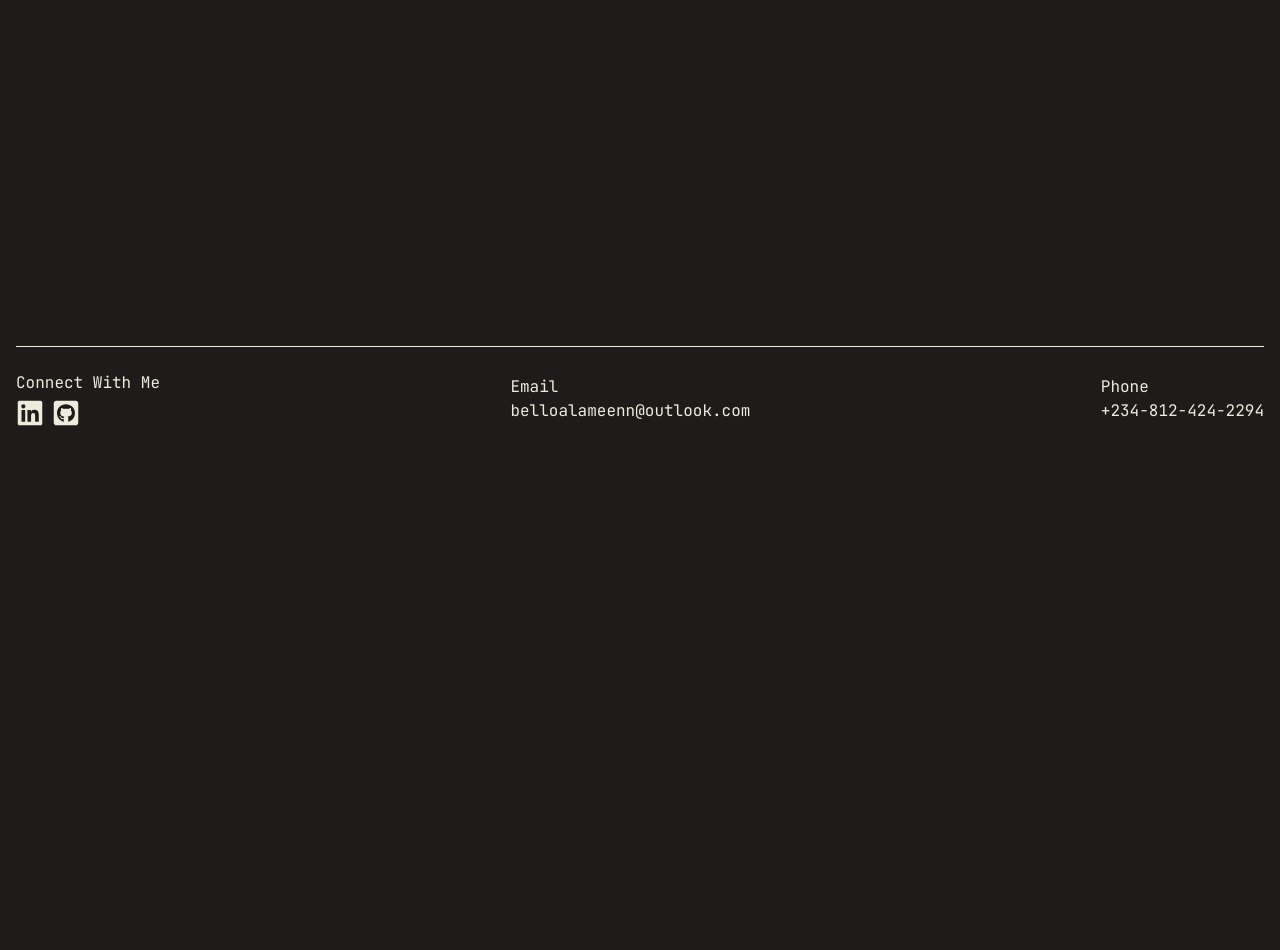
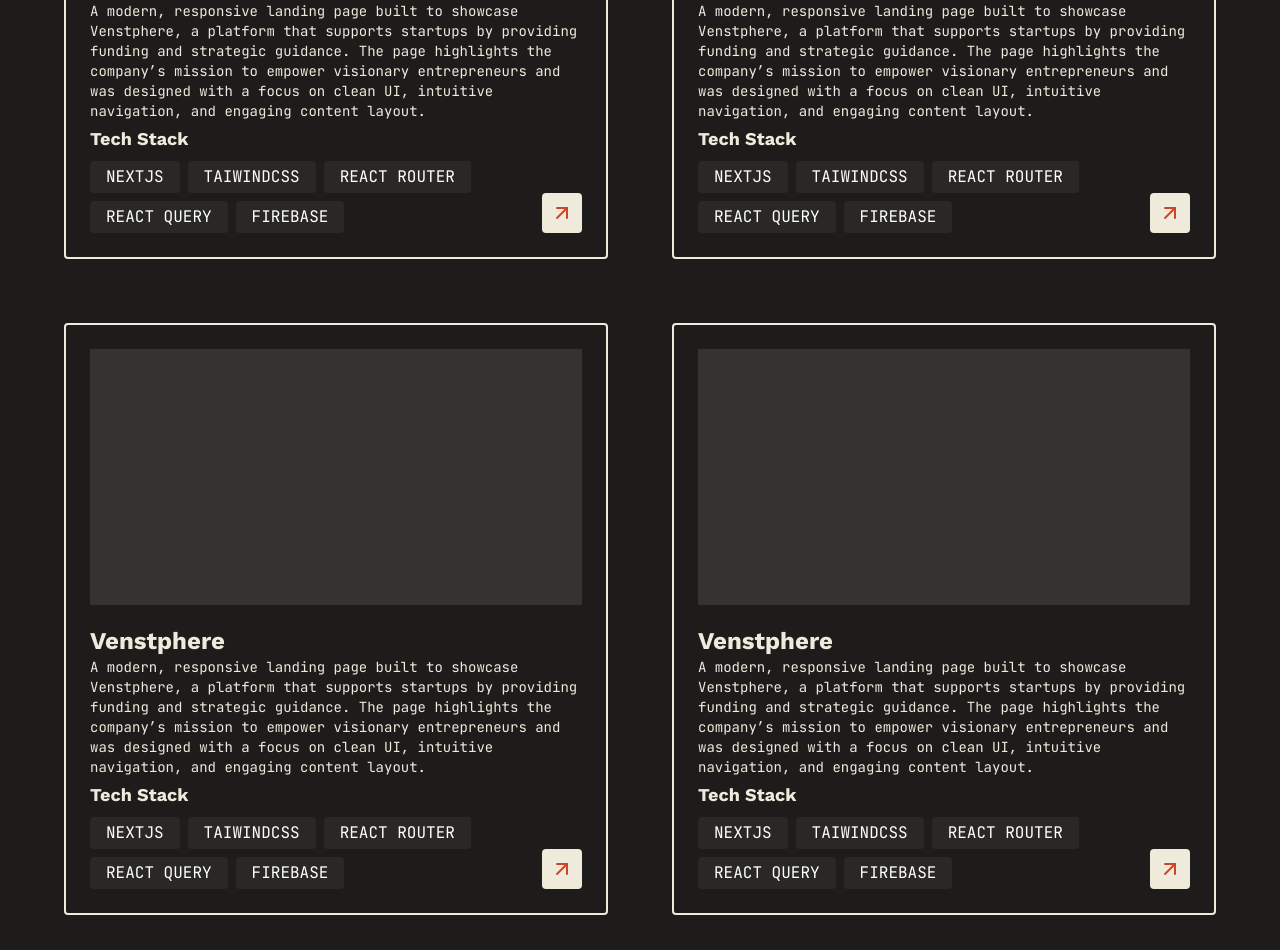
Before and after one commit to bMeen/bmeen, a Next.js app: page /projects in a window 1280 px wide. Shown: the part 582-1532 px from the top of the page. Before the commit the page ends 1033 px from the top, so only its background shows below. Built offline with nearby package versions, Linux system fonts and the light colour scheme.

Commit message:
projects page

```diff
--- /dev/null
+++ b/app/_components/projects/Projects.tsx
@@ -0,0 +1,180 @@
+import Link from "next/link";
+import Tag from "../Tag";
+import { ArrowUpRight } from "lucide-react";
+
+function Projects() {
+  return (
+    <div className="grid grid-cols-1 md:grid-cols-2 gap-10 lg:gap-16">
+      <div className="border-2 p-4 lg:p-6 rounded space-y-5">
+        <div className="w-full h-64 bg-white/10"></div>
+        <div>
+          <h2 className="text-lg lg:text-2xl">Venstphere</h2>
+          <p className="text-sm lg:text-sm">
+            A modern, responsive landing page built to showcase Venstphere, a
+            platform that supports startups by providing funding and strategic
+            guidance. The page highlights the company’s mission to empower
+            visionary entrepreneurs and was designed with a focus on clean UI,
+            intuitive navigation, and engaging content layout.
+          </p>
+          <div className="flex flex-col gap-3 lg:gap-0 lg:flex-row lg:justify-between lg:items-end mt-1">
+            <div>
+              <h3 className="text-base lg:text-lg mb-2">Tech Stack</h3>
+              <ul className="flex gap-2 flex-wrap max-w-sm">
+                <li>
+                  <Tag>Nextjs</Tag>
+                </li>
+                <li>
+                  <Tag>Taiwindcss</Tag>
+                </li>
+                <li>
+                  <Tag>React Router</Tag>
+                </li>
+                <li>
+                  <Tag>React Query</Tag>
+                </li>
+                <li>
+                  <Tag>Firebase</Tag>
+                </li>
+              </ul>
+            </div>
+
+            <Link
+              href=""
+              className="group bg-text p-2 hover:bg-white flex items-center justify-center rounded self-end"
+            >
+              <ArrowUpRight className="text-orange transition-transform duration-300 group-hover:translate-x-1 group-hover:-translate-y-1" />
+            </Link>
+          </div>
+        </div>
+      </div>
+      <div className="border-2  p-4 lg:p-6 rounded space-y-5">
+        <div className="w-full h-64 bg-white/10"></div>
+        <div>
+          <h2 className="text-lg lg:text-2xl">Venstphere</h2>
+          <p className="text-sm lg:text-sm">
+            A modern, responsive landing page built to showcase Venstphere, a
+            platform that supports startups by providing funding and strategic
+            guidance. The page highlights the company’s mission to empower
+            visionary entrepreneurs and was designed with a focus on clean UI,
+            intuitive navigation, and engaging content layout.
+          </p>
+          <div className="flex flex-col gap-3 lg:gap-0 lg:flex-row lg:justify-between lg:items-end mt-1">
+            <div>
+              <h3 className="text-base lg:text-lg mb-2">Tech Stack</h3>
+              <ul className="flex gap-2 flex-wrap max-w-sm">
+                <li>
+                  <Tag>Nextjs</Tag>
+                </li>
+                <li>
+                  <Tag>Taiwindcss</Tag>
+                </li>
+                <li>
+                  <Tag>React Router</Tag>
+                </li>
+                <li>
+                  <Tag>React Query</Tag>
+                </li>
+                <li>
+                  <Tag>Firebase</Tag>
+                </li>
+              </ul>
+            </div>
+
+            <Link
+              href=""
+              className="group bg-text p-2 hover:bg-white flex items-center justify-center rounded self-end"
+            >
+              <ArrowUpRight className="text-orange transition-transform duration-300 group-hover:translate-x-1 group-hover:-translate-y-1" />
+            </Link>
+          </div>
+        </div>
+      </div>
+      <div className="border-2  p-4 lg:p-6 rounded space-y-5">
+        <div className="w-full h-64 bg-white/10"></div>
+        <div>
+          <h2 className="text-lg lg:text-2xl">Venstphere</h2>
+          <p className="text-sm lg:text-sm">
+            A modern, responsive landing page built to showcase Venstphere, a
+            platform that supports startups by providing funding and strategic
+            guidance. The page highlights the company’s mission to empower
+            visionary entrepreneurs and was designed with a focus on clean UI,
+            intuitive navigation, and engaging content layout.
+          </p>
+          <div className="flex flex-col gap-3 lg:gap-0 lg:flex-row lg:justify-between lg:items-end mt-1">
+            <div>
+              <h3 className="text-base lg:text-lg mb-2">Tech Stack</h3>
+              <ul className="flex gap-2 flex-wrap max-w-sm">
+                <li>
+                  <Tag>Nextjs</Tag>
+                </li>
+                <li>
+                  <Tag>Taiwindcss</Tag>
+                </li>
+                <li>
+                  <Tag>React Router</Tag>
+                </li>
+                <li>
+                  <Tag>React Query</Tag>
+                </li>
+                <li>
+                  <Tag>Firebase</Tag>
+                </li>
+              </ul>
+            </div>
+
+            <Link
+              href=""
+              className="group bg-text p-2 hover:bg-white flex items-center justify-center rounded self-end"
+            >
+              <ArrowUpRight className="text-orange transition-transform duration-300 group-hover:translate-x-1 group-hover:-translate-y-1" />
+            </Link>
+          </div>
+        </div>
+      </div>
+      <div className="border-2  p-4 lg:p-6 rounded space-y-5">
+        <div className="w-full h-64 bg-white/10"></div>
+        <div>
+          <h2 className="text-lg lg:text-2xl">Venstphere</h2>
+          <p className="text-sm lg:text-sm">
+            A modern, responsive landing page built to showcase Venstphere, a
+            platform that supports startups by providing funding and strategic
+            guidance. The page highlights the company’s mission to empower
+            visionary entrepreneurs and was designed with a focus on clean UI,
+            intuitive navigation, and engaging content layout.
+          </p>
+          <div className="flex flex-col gap-3 lg:gap-0 lg:flex-row lg:justify-between lg:items-end mt-1">
+            <div>
+              <h3 className="text-base lg:text-lg mb-2">Tech Stack</h3>
+              <ul className="flex gap-2 flex-wrap max-w-sm">
+                <li>
+                  <Tag>Nextjs</Tag>
+                </li>
+                <li>
+                  <Tag>Taiwindcss</Tag>
+                </li>
+                <li>
+                  <Tag>React Router</Tag>
+                </li>
+                <li>
+                  <Tag>React Query</Tag>
+                </li>
+                <li>
+                  <Tag>Firebase</Tag>
+                </li>
+              </ul>
+            </div>
+
+            <Link
+              href=""
+              className="group bg-text p-2 hover:bg-white flex items-center justify-center rounded self-end"
+            >
+              <ArrowUpRight className="text-orange transition-transform duration-300 group-hover:translate-x-1 group-hover:-translate-y-1" />
+            </Link>
+          </div>
+        </div>
+      </div>
+    </div>
+  );
+}
+
+export default Projects;
--- a/app/_components/resume/Skills.tsx
+++ b/app/_components/resume/Skills.tsx
@@ -12,7 +12,6 @@ const skills = [
   "Vue.js",
   "Nuxt.js",
   "Framer Motion",
-  "Supabase",
 ];
 
 function Skills() {
--- a/app/projects/page.tsx
+++ b/app/projects/page.tsx
@@ -1,11 +1,19 @@
 import type { Metadata } from "next";
+import Container from "../_components/Container";
+import Projects from "../_components/projects/Projects";
 
 export const metadata: Metadata = {
   title: "Projects",
 };
 
 function Page() {
-  return <div>Projects</div>;
+  return (
+    <Container>
+      <h1 className="text-2xl lg:text-5xl mb-5 lg:mb-14">Projects</h1>
+
+      <Projects />
+    </Container>
+  );
 }
 
 export default Page;
--- a/app/resume/page.tsx
+++ b/app/resume/page.tsx
@@ -10,7 +10,7 @@ export const metadata: Metadata = {
 function Page() {
   return (
     <Container>
-      <h1 className="text-2xl lg:text-5xl mb-4">Resume</h1>
+      <h1 className="text-2xl lg:text-5xl mb-5 lg:mb-14 ">Resume</h1>
       <Experience />
       <Skills />
     </Container>
```
